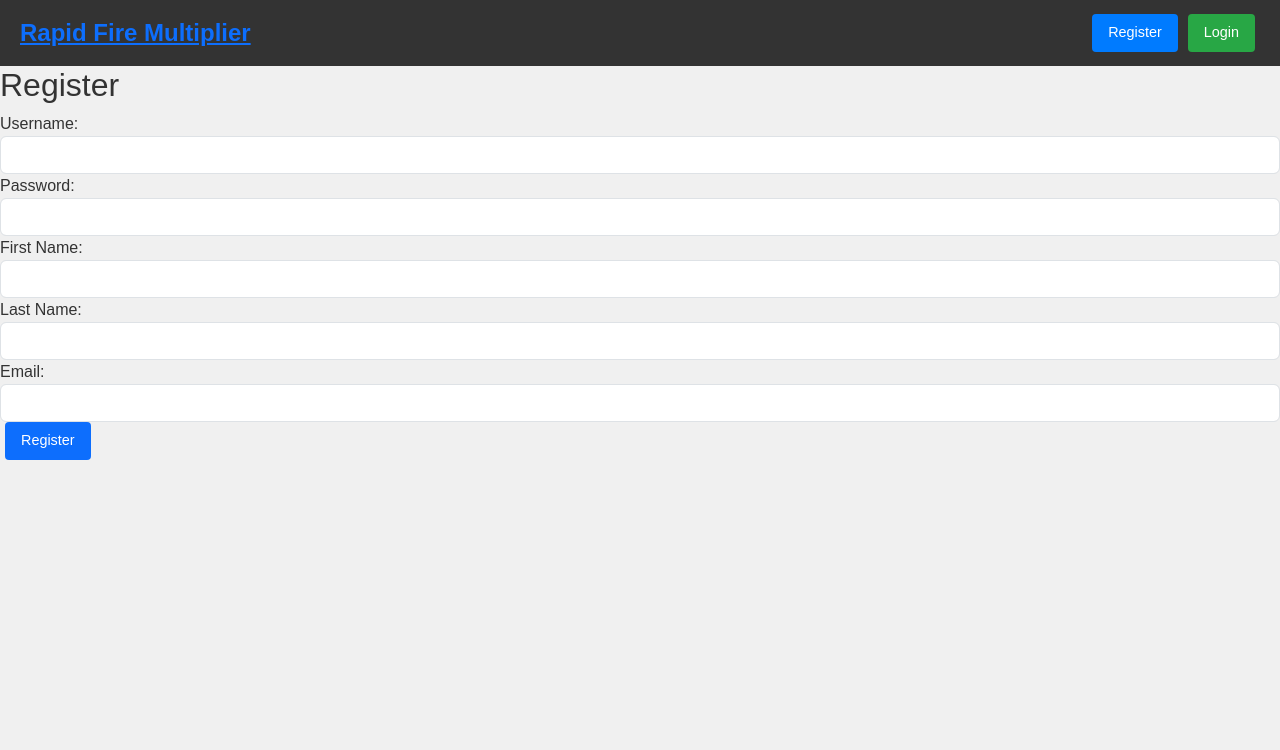
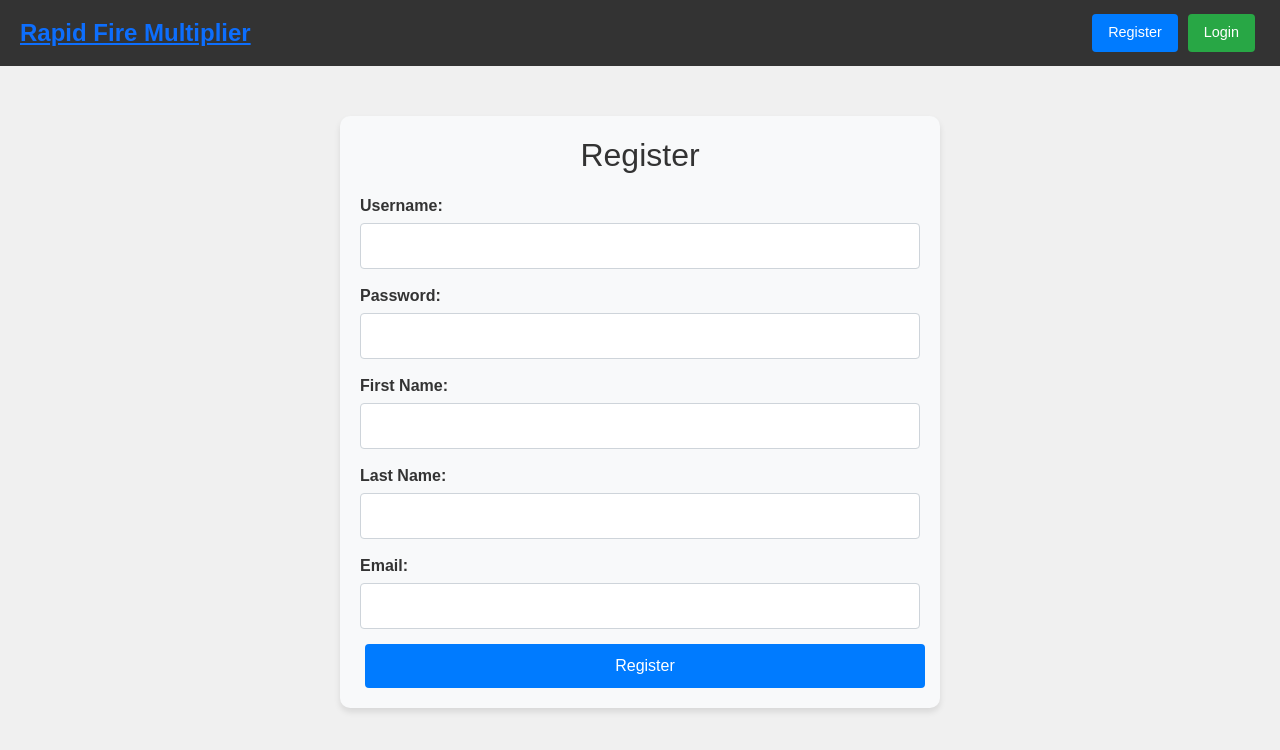
Before and after one commit to RalphsCode/RapidFireMultiplier, a React (Create React App) app in the folder rfm-frontend/: page /register in a window 1280 px wide. Shown: the top 750 px of the page. Built offline with nearby package versions, Linux system fonts and the light colour scheme.

Commit message:
Fully functional. Going to write some tests, and call it a day!

```diff
--- a/rfm-frontend/src/App.js
+++ b/rfm-frontend/src/App.js
@@ -10,10 +10,12 @@ import Register from './Register';
 function App() {
   const [isAuthenticated, setIsAuthenticated] = useState(false);
 
+  // Function to update isAuthenticated, passed to child Components
   const authUpdater = (state) => {
     setIsAuthenticated(state);
   };
 
+  /////////////////////////////////// RETURN //////////////////////////////////
   return (
     <>
       <GameNavBar />
--- a/rfm-frontend/src/GameHistory.js
+++ b/rfm-frontend/src/GameHistory.js
@@ -1,5 +1,7 @@
 import React from 'react';
 
+// This Component displays the completed questions and answers during the game
+// Not using this currently.
 const GameHistory = ({ gameData }) => {
   return (
     <div className="game-history">
--- a/rfm-frontend/src/GameNavBar.js
+++ b/rfm-frontend/src/GameNavBar.js
@@ -2,19 +2,23 @@ import React from 'react';
 import { Link, useNavigate } from 'react-router-dom';
 import './GameNavBar.css';
 
+// THis Component is the NavBar used in the APP
 const GameNavBar = () => {
+  const navigate = useNavigate();
+  // Check if there is a user in localStorage
   const storedUser = JSON.parse(localStorage.getItem('user')) || null;
 
-  const navigate = useNavigate();
-
+  // Login button redirect
   const onLogin = () => {
     navigate('/Login');
   };
 
+  // Register button redirect
   const onRegister = () => {
     navigate('/Register');
   };
 
+  // Logout button handler
   const handleLogout = () => {
     localStorage.removeItem('user');
     localStorage.removeItem('hiScore');
@@ -23,10 +27,12 @@ const GameNavBar = () => {
     window.location.reload();
   };
 
+  //////////////////////////  RETURN ////////////////////////
   return (
     <nav className="navbar">
       <div className="navbar-brand"><Link to="/" >Rapid Fire Multiplier</Link></div>
       <div className="navbar-links">
+        {/* 2 states depending if there is a user logged in or not */}
         {storedUser && storedUser.username !== 'Guest' ? (
           <>
             <span className="welcome-text">
--- /dev/null
+++ b/rfm-frontend/src/Login.css
@@ -0,0 +1,78 @@
+/* Scoped Login Form Styles */
+.login-container {
+    max-width: 400px;
+    margin: 50px auto;
+    padding: 20px;
+    background-color: #f8f9fa;
+    border-radius: 10px;
+    box-shadow: 0 4px 6px rgba(0, 0, 0, 0.1);
+}
+
+.login-container h2 {
+    text-align: center;
+    margin-bottom: 20px;
+    font-size: 2rem;
+    color: #333;
+}
+
+.login-container .alert {
+    margin-bottom: 20px;
+    font-size: 0.9rem;
+    color: #721c24;
+    background-color: #f8d7da;
+    border: 1px solid #f5c6cb;
+    border-radius: 4px;
+    padding: 10px;
+}
+
+.login-container .form-group {
+    margin-bottom: 15px;
+}
+
+.login-container label {
+    display: block;
+    font-weight: bold;
+    margin-bottom: 5px;
+    color: #333;
+}
+
+.login-container input {
+    width: 100%;
+    padding: 10px;
+    font-size: 1rem;
+    border: 1px solid #ced4da;
+    border-radius: 4px;
+    box-sizing: border-box;
+}
+
+.login-container input:focus {
+    border-color: #80bdff;
+    outline: none;
+    box-shadow: 0 0 5px rgba(0, 123, 255, 0.5);
+}
+
+.login-container .btn {
+    display: block;
+    width: 100%;
+    padding: 10px;
+    font-size: 1rem;
+    border: none;
+    border-radius: 4px;
+    background-color: #007bff;
+    color: white;
+    cursor: pointer;
+}
+
+.login-container .btn:hover {
+    background-color: #0056b3;
+}
+
+.login-container .btn:disabled {
+    background-color: #6c757d;
+    cursor: not-allowed;
+}
+
+.login-container .is-invalid {
+    border-color: #dc3545;
+    box-shadow: 0 0 5px rgba(220, 53, 69, 0.5);
+}
--- a/rfm-frontend/src/Login.js
+++ b/rfm-frontend/src/Login.js
@@ -1,7 +1,9 @@
 import React, { useState } from 'react';
 import axios from 'axios';
+import './Login.css';
 import { useNavigate } from 'react-router-dom';
 
+// Function to present and process the Login form, authenticate user, and set localStorage variables
 function Login({ isAuthenticated, toggleAuth }) {
   const navigate = useNavigate();
   const [inputUsername, setInputUsername] = useState('');
@@ -9,6 +11,7 @@ function Login({ isAuthenticated, toggleAuth }) {
   const [error, setError] = useState(null);
   const [loading, setLoading] = useState(false);
 
+  // FUnction to handle when a user has submitted their credentials
   const handleSubmit = async (event) => {
     event.preventDefault();
     setError(null);
@@ -21,14 +24,17 @@ function Login({ isAuthenticated, toggleAuth }) {
 
     setLoading(true);
 
+    // Send the data to the API endpoint
     try {
-      const response = await axios.post('http://localhost:3001/auth/login', {
+      const response = await axios.post(`${process.env.REACT_APP_API_BASE_URL}auth/login`, {
         username: inputUsername,
         password: inputPassword,
       });
 
+      // Useful to see what the frontend is sending to the backend
       console.log("Username and password going to server via API:", inputUsername, inputPassword);
 
+      // Retrieve the response data
       const {
         username,
         curr_hi_score,
@@ -62,6 +68,7 @@ function Login({ isAuthenticated, toggleAuth }) {
       // Redirect to home page
       navigate('/');
     } catch (error) {
+      // Error handling
       console.error('Login error:', error);
       if (error.response?.status === 401) {
         setError('Invalid username or password');
@@ -119,7 +126,7 @@ function Login({ isAuthenticated, toggleAuth }) {
         </button>
       </form>
     </div>
-  );
-}
+  );    // END return
+};  // END Login()
 
 export default Login;
--- /dev/null
+++ b/rfm-frontend/src/Register.css
@@ -0,0 +1,68 @@
+/* Scoped Registration Form Styles */
+.register-container {
+    max-width: 600px;
+    margin: 50px auto;
+    padding: 20px;
+    background-color: #f8f9fa;
+    border-radius: 10px;
+    box-shadow: 0 4px 6px rgba(0, 0, 0, 0.1);
+}
+
+.register-container h2 {
+    text-align: center;
+    margin-bottom: 20px;
+    font-size: 2rem;
+    color: #333;
+}
+
+.register-container .alert {
+    margin-bottom: 20px;
+    font-size: 0.9rem;
+    color: #721c24;
+    background-color: #f8d7da;
+    border: 1px solid #f5c6cb;
+    border-radius: 4px;
+    padding: 10px;
+}
+
+.register-container .form-group {
+    margin-bottom: 15px;
+}
+
+.register-container label {
+    display: block;
+    font-weight: bold;
+    margin-bottom: 5px;
+    color: #333;
+}
+
+.register-container input {
+    width: 100%;
+    padding: 10px;
+    font-size: 1rem;
+    border: 1px solid #ced4da;
+    border-radius: 4px;
+    box-sizing: border-box;
+}
+
+.register-container input:focus {
+    border-color: #80bdff;
+    outline: none;
+    box-shadow: 0 0 5px rgba(0, 123, 255, 0.5);
+}
+
+.register-container .btn {
+    display: block;
+    width: 100%;
+    padding: 10px;
+    font-size: 1rem;
+    border: none;
+    border-radius: 4px;
+    background-color: #007bff;
+    color: white;
+    cursor: pointer;
+}
+
+.register-container .btn:hover {
+    background-color: #0056b3;
+}
--- a/rfm-frontend/src/Register.js
+++ b/rfm-frontend/src/Register.js
@@ -1,9 +1,16 @@
 import React, { useState } from 'react';
+import './Register.css';
 import axios from 'axios';
 import { useNavigate } from 'react-router-dom';
 
+/** Function to display the registration form,
+ * Process the user entries, and send the information
+ * to be verified and processed via API call to the db.
+ */
 function Register({ isAuthenticated, toggleAuth }) {
   const navigate = useNavigate();
+
+  // useState Definitions
   const [inputUsername, setInputUsername] = useState('');
   const [inputPassword, setInputPassword] = useState('');
   const [inputFirstName, setInputFirstName] = useState('');
@@ -11,12 +18,14 @@ function Register({ isAuthenticated, toggleAuth }) {
   const [inputEmail, setInputEmail] = useState('');
   const [error, setError] = useState(null);
 
+  // handle the data when user submits the form
   const handleSubmit = async (event) => {
     event.preventDefault();
     setError(null);
 
     try {
-      const response = await axios.post('http://localhost:3001/auth/register', {
+        // Send the user registration information to the API
+      const response = await axios.post(`${process.env.REACT_APP_API_BASE_URL}auth/register`, {
         username: inputUsername,
         password: inputPassword,
         first_name: inputFirstName,
@@ -24,9 +33,10 @@ function Register({ isAuthenticated, toggleAuth }) {
         email: inputEmail,
       });
 
+    //   Deconstruct the response from the database/API
       const { username, curr_hi_score, total_points, first_name, last_name, email } = response.data.user;
 
-      // Store user data
+      // Assign new user data to a variable
       const userData = {
         username,
         isGuest: false,
@@ -52,7 +62,9 @@ function Register({ isAuthenticated, toggleAuth }) {
 
       // Redirect to home page
       navigate('/');
+
     } catch (error) {
+    // Catch errors gracefully
       console.error('Registration error:', error);
       if (error.response?.status === 400) {
         setError('User already exists');
@@ -62,14 +74,17 @@ function Register({ isAuthenticated, toggleAuth }) {
     }
   };
 
+  ////////////////////////////  RETURN /////////////////////////////
   return (
-    <div className="login-container">
+    <div className="register-container">
       <h2>Register</h2>
+      {/* Display any errors */}
       {error && (
         <div className="alert alert-danger" role="alert">
           {error}
         </div>
       )}
+      {/* Register Form */}
       <form onSubmit={handleSubmit} className="login-form">
         <div className="form-group">
           <label htmlFor="username">Username:</label>
@@ -134,7 +149,7 @@ function Register({ isAuthenticated, toggleAuth }) {
         </button>
       </form>
     </div>
-  );
-}
+  );     // END return
+}   // END Register()
 
 export default Register;
--- a/rfm-frontend/src/UpdateGameScore.js
+++ b/rfm-frontend/src/UpdateGameScore.js
@@ -10,7 +10,7 @@
   console.log("scoreData to go to data API:", scoreData);
 
   try {
-    const response = await fetch(`http://localhost:3001/data/${user.username}/process`, {
+    const response = await fetch(`${process.env.REACT_APP_API_BASE_URL}data/${user.username}/process`, {
       method: 'POST',
       headers: {
         'Content-Type': 'application/json',
@@ -39,7 +39,7 @@ const UpdateUser = async ( user, hiScore, totalPoints) => {
   console.log("User update data:", updateData);
 
   try {
-    const response = await fetch(`http://localhost:3001/users/${user.username}`, {
+    const response = await fetch(`${process.env.REACT_APP_API_BASE_URL}users/${user.username}`, {
       method: 'PATCH',
       headers: {
         'Content-Type': 'application/json',
```
Also changed, not shown: rfm-frontend/src/RapidFireMultiplier.js (+68 -14 lines), 1 other file (tests, documents, lock files or other folders).
